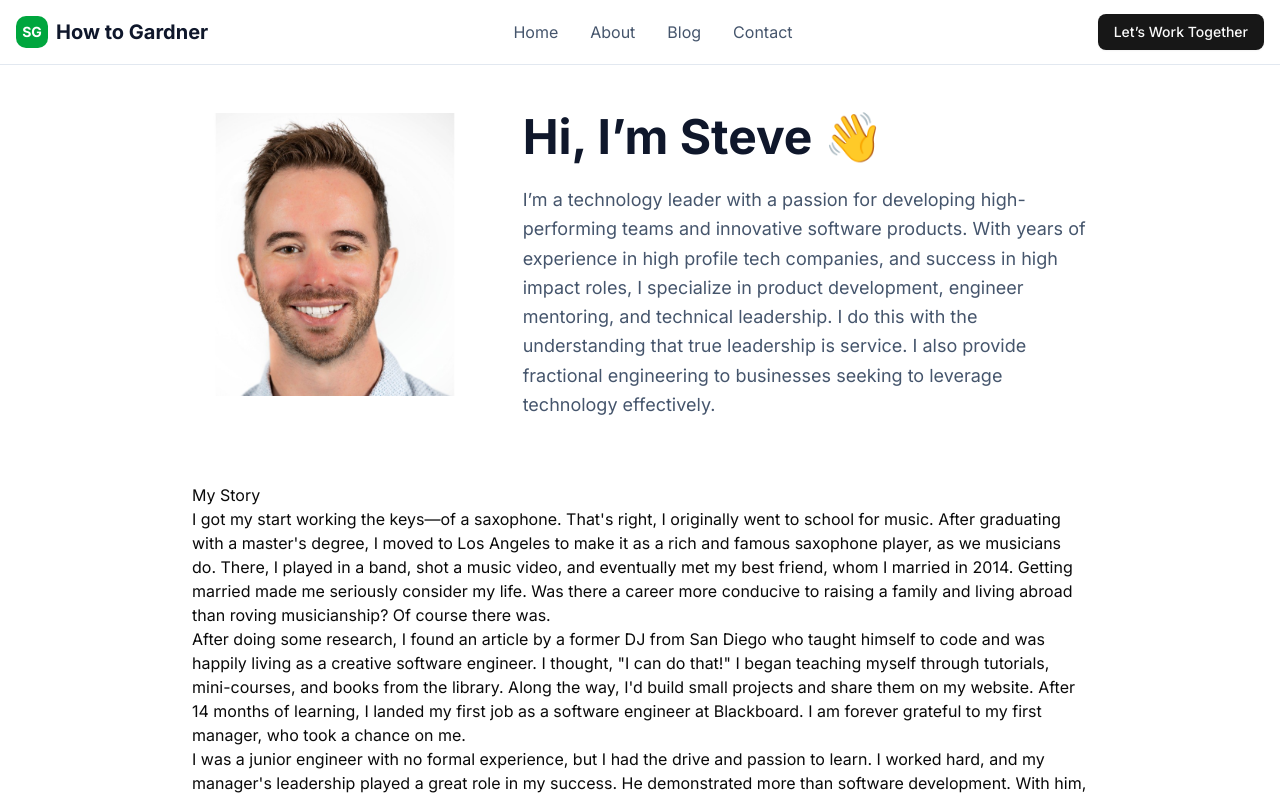
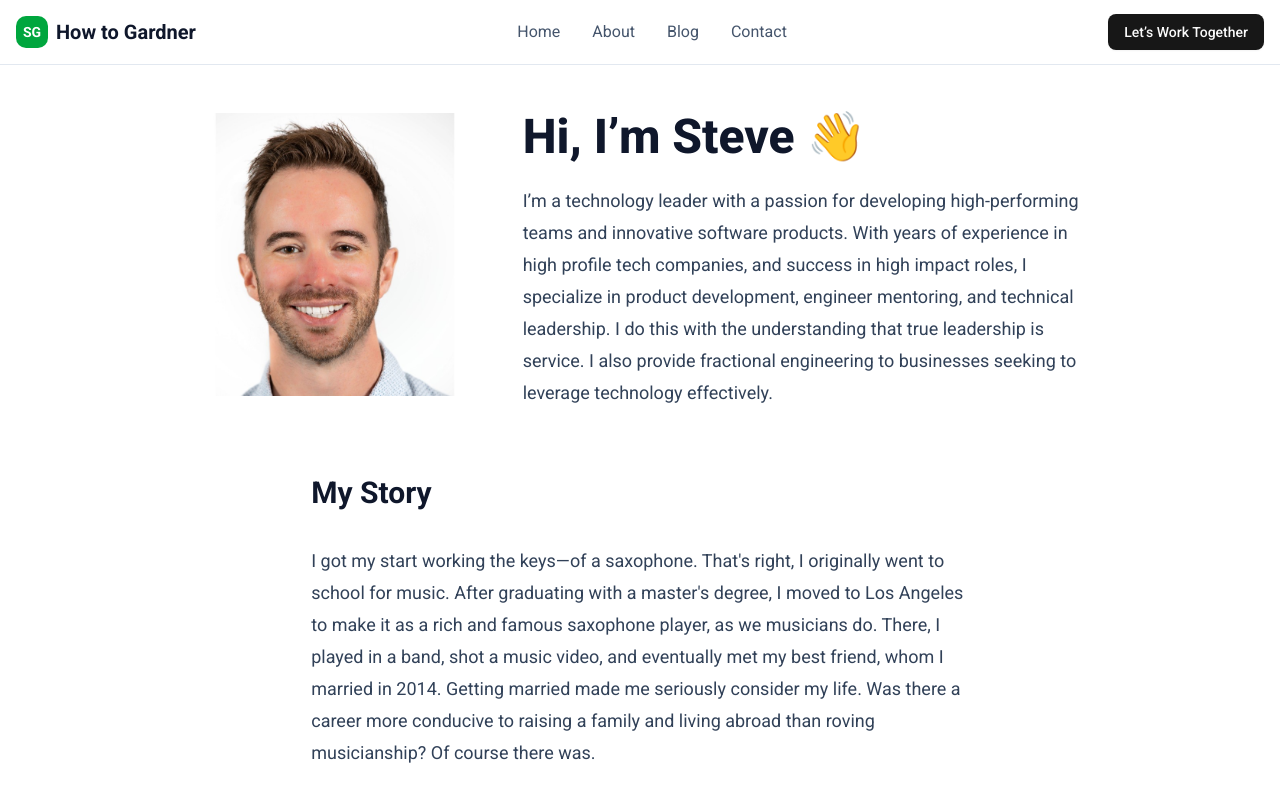
Before and after one commit to stevelikesmusic/howtogardner, a Next.js app: page /about in a window 1280 px wide. Shown: the top 798 px of the page. Built offline with nearby package versions, Linux system fonts and the light colour scheme.

Commit message:
Update typefaces

```diff
--- a/app/about/page.tsx
+++ b/app/about/page.tsx
@@ -14,16 +14,14 @@ export default function AboutPage() {
                 alt="Steve Gardner - Professional headshot"
                 width={400}
                 height={400}
-                className="rounded-lg object-cover w-full"
+                className="rounded-lg object-cover w-full md:w-100"
               />
             </div>
           </div>
 
-          <div className="lg:w-2/3">
-            <h1 className="text-4xl lg:text-5xl font-bold text-slate-900 mb-6">
-              Hi, I’m Steve 👋
-            </h1>
-            <p className="text-lg text-slate-600 leading-relaxed">
+          <div className="lg:w-2/3 prose prose-lg prose-slate">
+            <h1 className="mb-6">Hi, I’m Steve 👋</h1>
+            <p>
               I’m a technology leader with a passion for developing high-performing teams
               and innovative software products. With years of experience in high profile
               tech companies, and success in high impact roles, I specialize in product
@@ -33,7 +31,9 @@ export default function AboutPage() {
             </p>
           </div>
         </div>
-        <Story />
+        <article className="prose prose-lg prose-slate max-w-prose mx-auto mb-16">
+          <Story />
+        </article>
       </div>
     </div>
   );
--- a/app/blog/[slug]/page.tsx
+++ b/app/blog/[slug]/page.tsx
@@ -38,7 +38,7 @@ export default async function BlogPostPage({
             {metadata.title}
           </h1>
 
-          <p className="text-xl text-slate-600 mb-8">{metadata.excerpt}</p>
+          <p className="text-xl text-slate-500 mb-8">{metadata.excerpt}</p>
 
           <div className="flex items-center gap-6 text-sm text-slate-500">
             <div className="flex items-center gap-2">
@@ -57,7 +57,7 @@ export default async function BlogPostPage({
         <Separator className="mb-12" />
 
         {/* Article Content */}
-        <article className="prose prose-lg max-w-prose mx-auto leading-relaxed tracking-normal text-gray-800 mb-16">
+        <article className="prose prose-lg prose-slate max-w-prose mx-auto mb-16">
           <Article />
         </article>
 
--- a/app/globals.css
+++ b/app/globals.css
@@ -121,3 +121,7 @@
     @apply bg-background text-foreground;
   }
 }
+
+html {
+  scroll-padding-top: 4.5rem; /* or 72 px, etc. */
+}
--- a/app/layout.tsx
+++ b/app/layout.tsx
@@ -1,11 +1,11 @@
 import type React from 'react';
 import type { Metadata } from 'next';
-import { Inter } from 'next/font/google';
+import { Roboto as Typeface } from 'next/font/google';
 import './globals.css';
 import { Header } from '@/components/header';
 import { Footer } from '@/components/footer';
 
-const inter = Inter({ subsets: ['latin'] });
+const typeface = Typeface({ subsets: ['latin'] });
 
 export const metadata: Metadata = {
   title: 'Steve Gardner - Fractional CTO & Software Consulting',
@@ -22,7 +22,7 @@ export const metadata: Metadata = {
 export default function RootLayout({ children }: { children: React.ReactNode }) {
   return (
     <html lang="en">
-      <body className={inter.className}>
+      <body className={typeface.className}>
         <Header />
         <main>{children}</main>
         <Footer />
```
